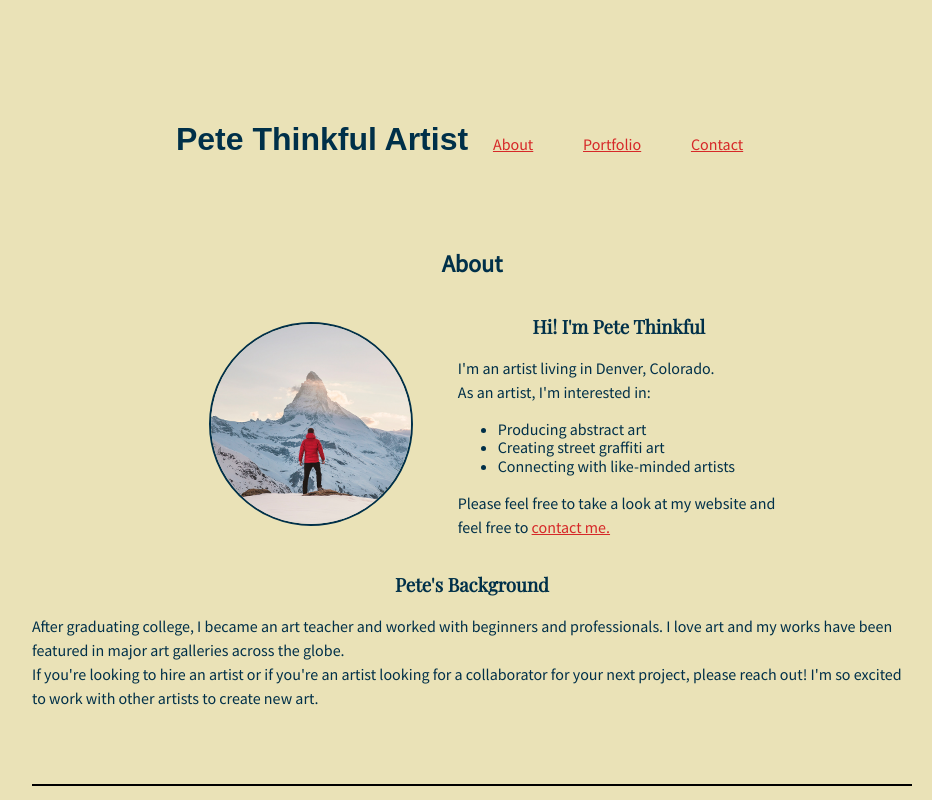
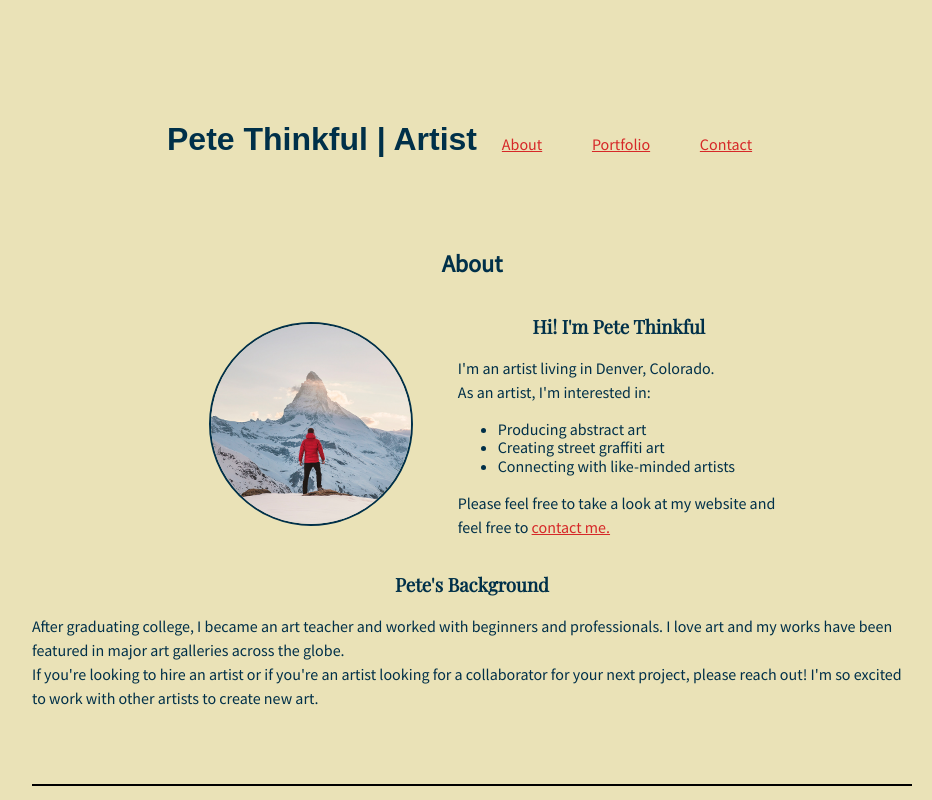
Before and after one commit to IyaKh/Pete-thinkful, a plain HTML site: page index.html in a window 1280 px wide. Shown: the top 800 px of the page, without its empty margins (168-1100 px from the left). Drawn offline with nearby package versions, Linux system fonts and the light colour scheme.

Commit message:
added | in html

```diff
--- a/index.html
+++ b/index.html
@@ -14,7 +14,7 @@
   <body>
     <!-- TODO: Add header here -->
     <header class="container">
-      <h1>Pete Thinkful Artist</h1>
+      <h1>Pete Thinkful | Artist</h1>
       <nav class="navstyle">
 
         <a href="#section-1">About</a>
```
